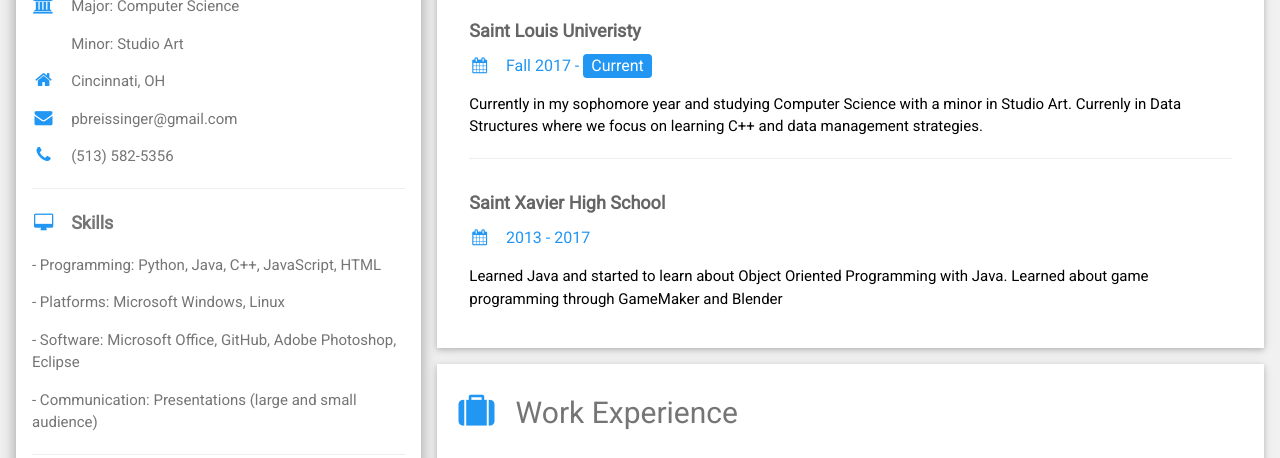
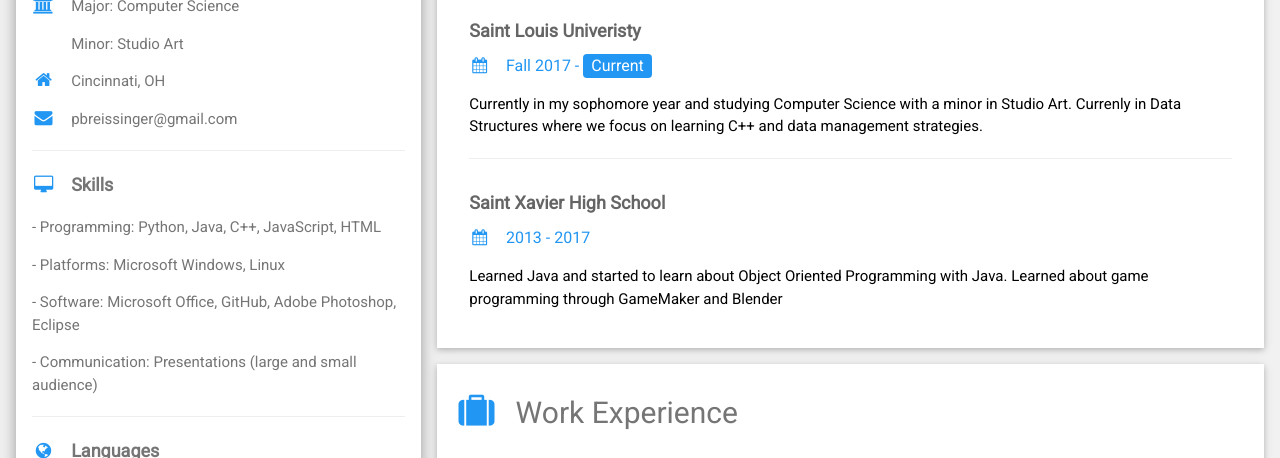
Before and after one commit to pbreissinger/pbreissinger.github.io, a plain HTML site: page index.html in a window 1280 px wide. Shown: the part 340-798 px from the top of the page. Drawn offline with nearby package versions, Linux system fonts and the light colour scheme.

Commit message:
Update index.html

```diff
--- a/index.html
+++ b/index.html
@@ -33,7 +33,6 @@
 		  <p><i class = "fa fa-university fa-fw w3-margin-right w3-large w3-text-white"></i>Minor: Studio Art</p>
           <p><i class="fa fa-home fa-fw w3-margin-right w3-large w3-text-blue"></i>Cincinnati, OH</p>
           <p><i class="fa fa-envelope fa-fw w3-margin-right w3-large w3-text-blue"></i>pbreissinger@gmail.com</p>
-          <p><i class="fa fa-phone fa-fw w3-margin-right w3-large w3-text-blue"></i>(513) 582-5356</p>
           <hr>
 
           <p class="w3-large"><b><i class="fa fa-desktop fa-fw w3-margin-right w3-text-blue"></i>Skills</b></p>
```
